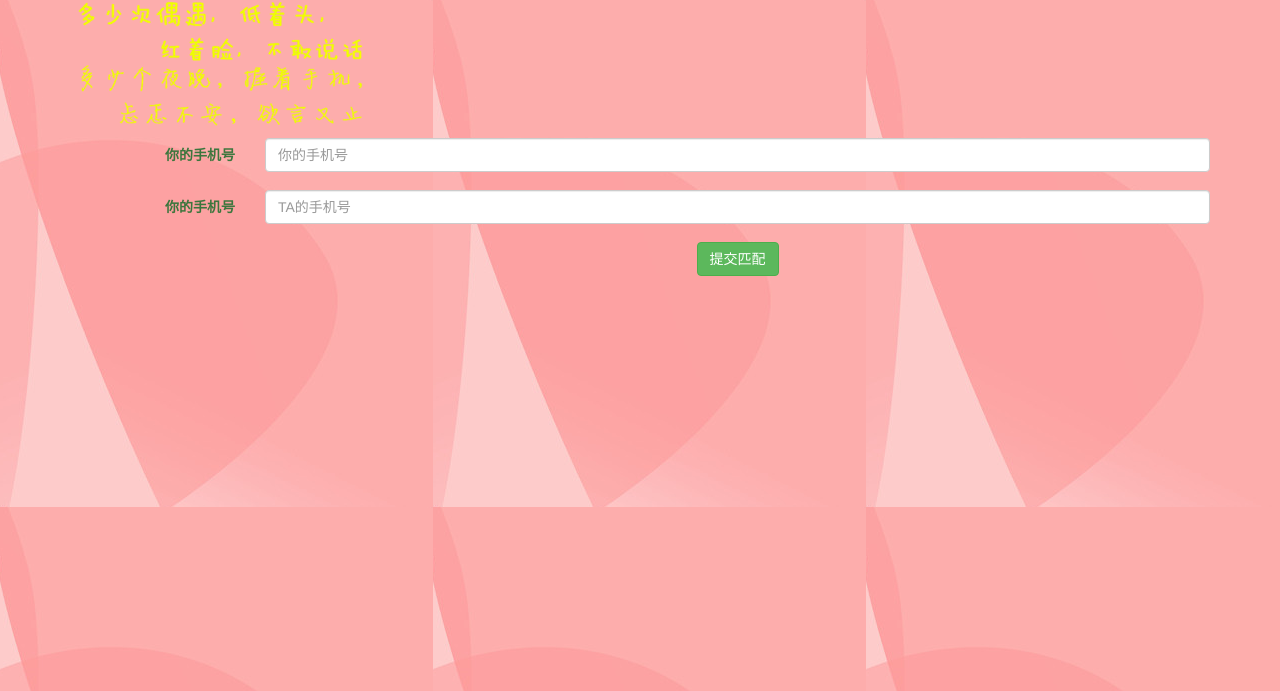
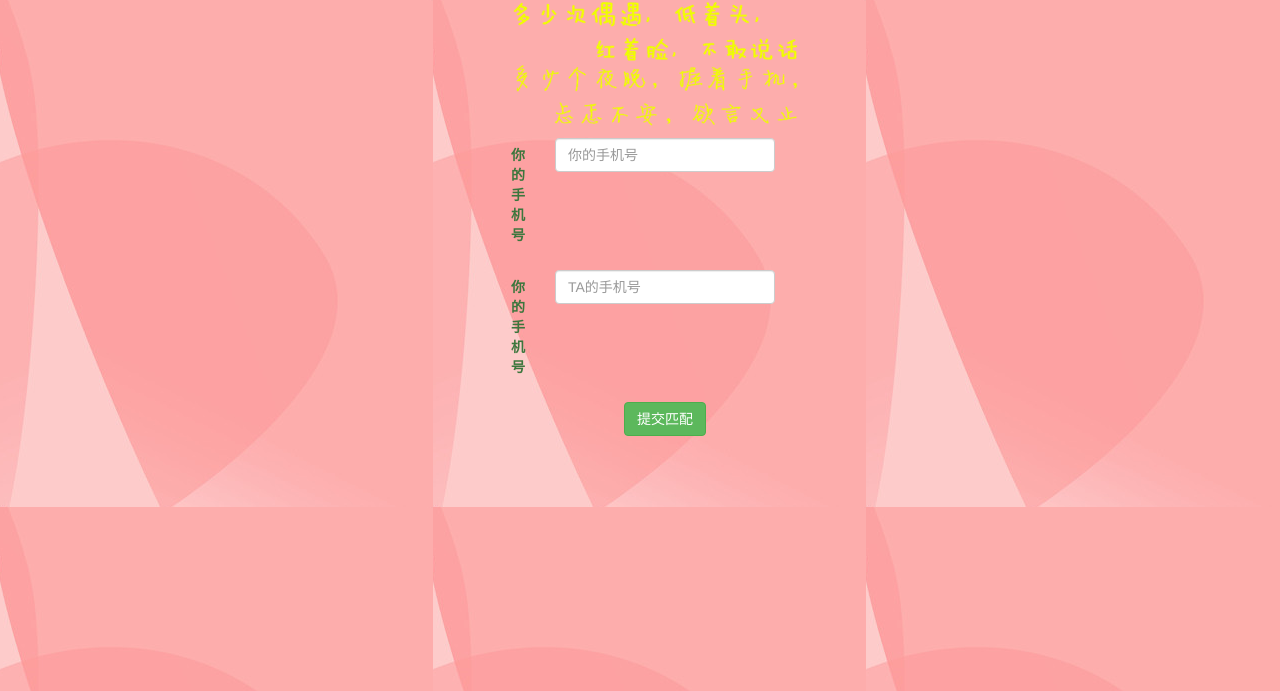
Before and after one commit to icodeu/LoveMatching, a PHP site: page / in a window 1280 px wide. Shown: the top 691 px of the page. Run offline with PHP 8.4, Linux system fonts and the light colour scheme; some libraries are stand-ins or nearby versions.

Commit message:
修改了index.php的宽度为300px

```diff
--- a/PHP/index.php
+++ b/PHP/index.php
@@ -30,7 +30,7 @@ if(t1.length != 11 || t2.length != 11){
 </script>
 <body background="images/bg.png">
 	<?php $showtime=date("Y-m-d H:i:s");?>
-    <div class="container">
+    <div class="container" style="width:300px">
      	<img src="images/header.png" width="300">
     	<form class="form-horizontal" role="form"  method="post" action="doaction.php"  onsubmit="return doCheck()" name="regist">
           <div class="form-group">
```
